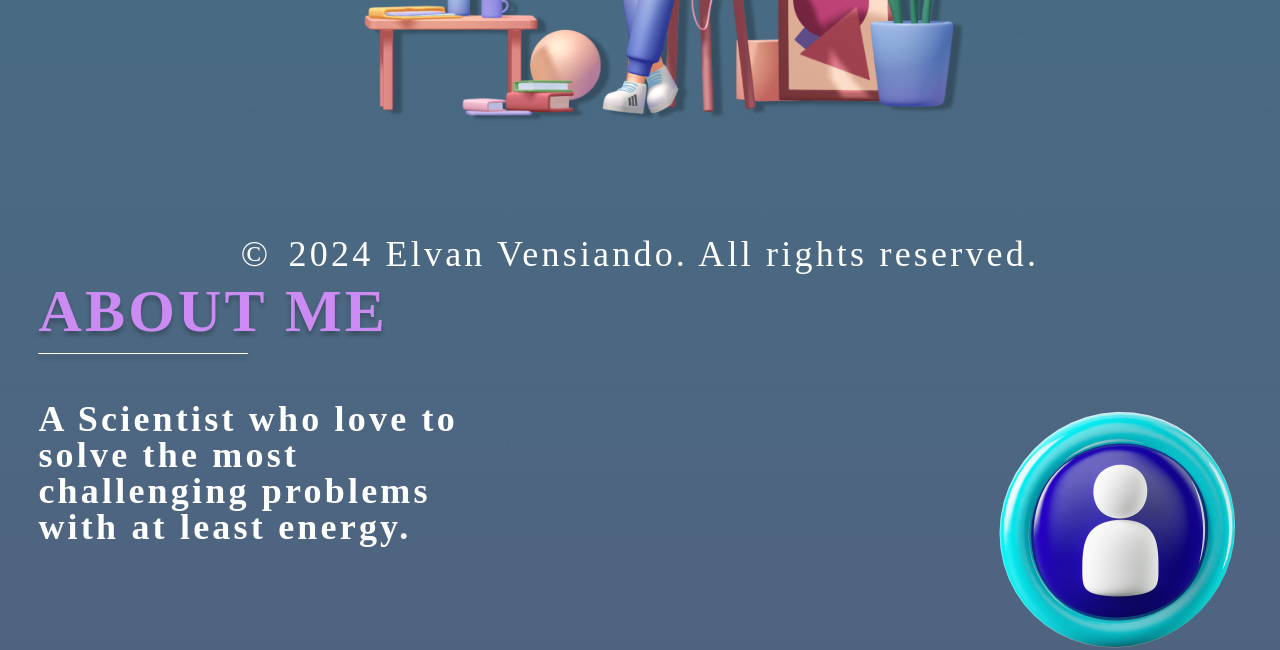
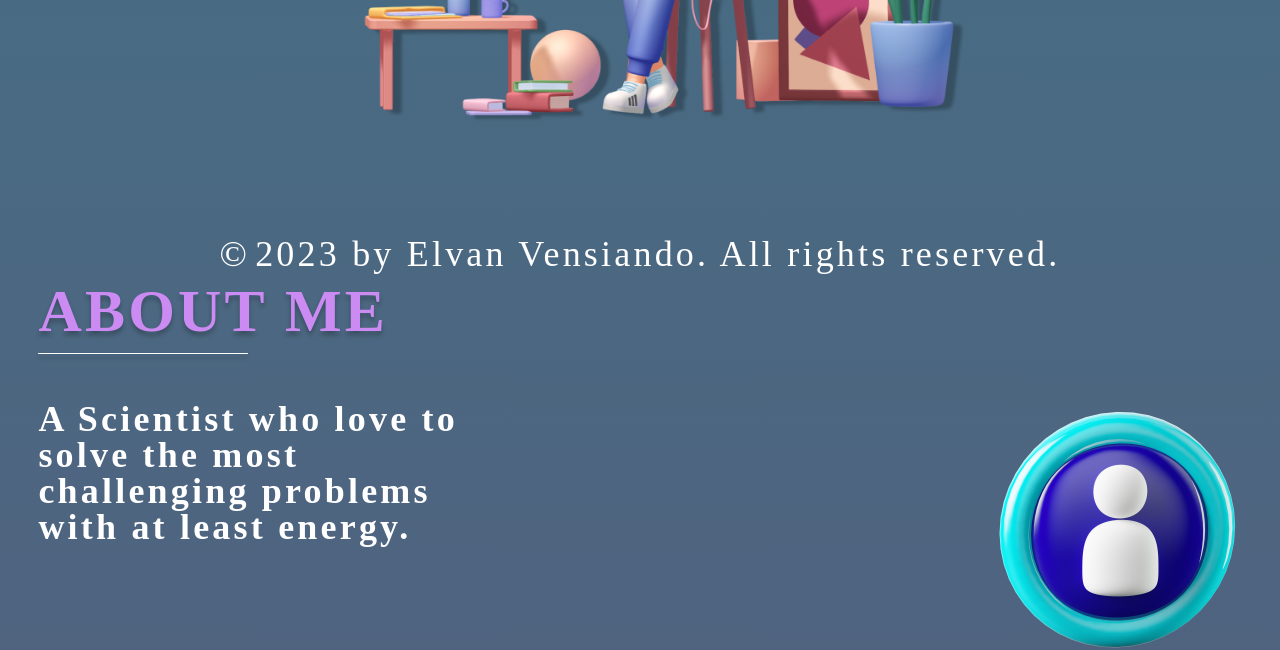
Before and after one commit to ELVAN13091999/flask_project, a Flask app: page / in a window 1280 px wide. Shown: the part 531-1181 px from the top of the page. Run offline with Flask 3, Linux system fonts and the light colour scheme.

Commit message:
footer-1

```diff
--- a/portfolio-ind-main/templates/index.html
+++ b/portfolio-ind-main/templates/index.html
@@ -144,7 +144,7 @@
     <!-- Sebuah footer  &copy; -->
     <footer>
       <div class="footer">
-        <p> 2024 Elvan Vensiando. All rights reserved.</p>
+        <p>2023 by Elvan Vensiando. All rights reserved.</p>
       </div>
     </footer>
   </body>
```
